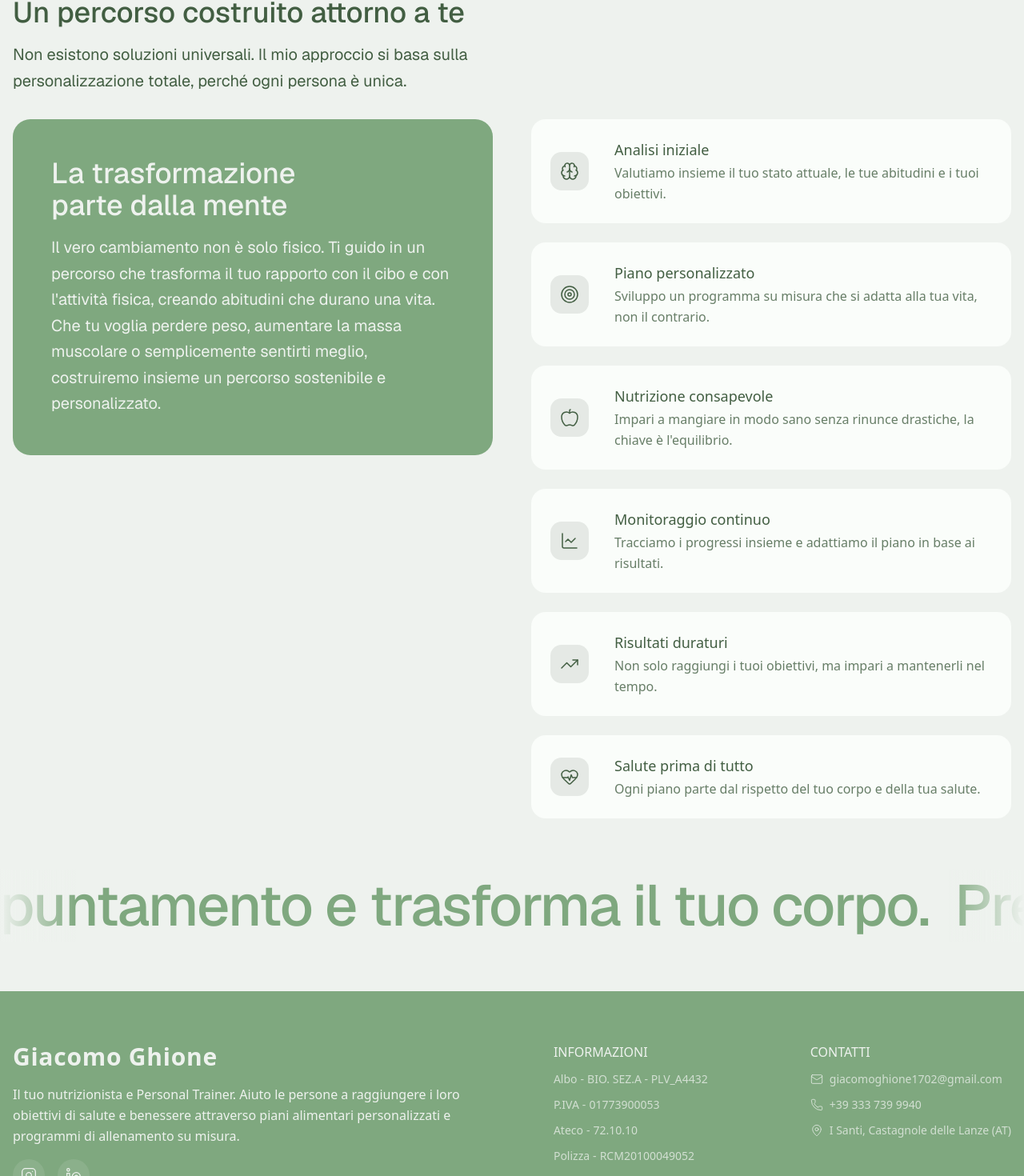
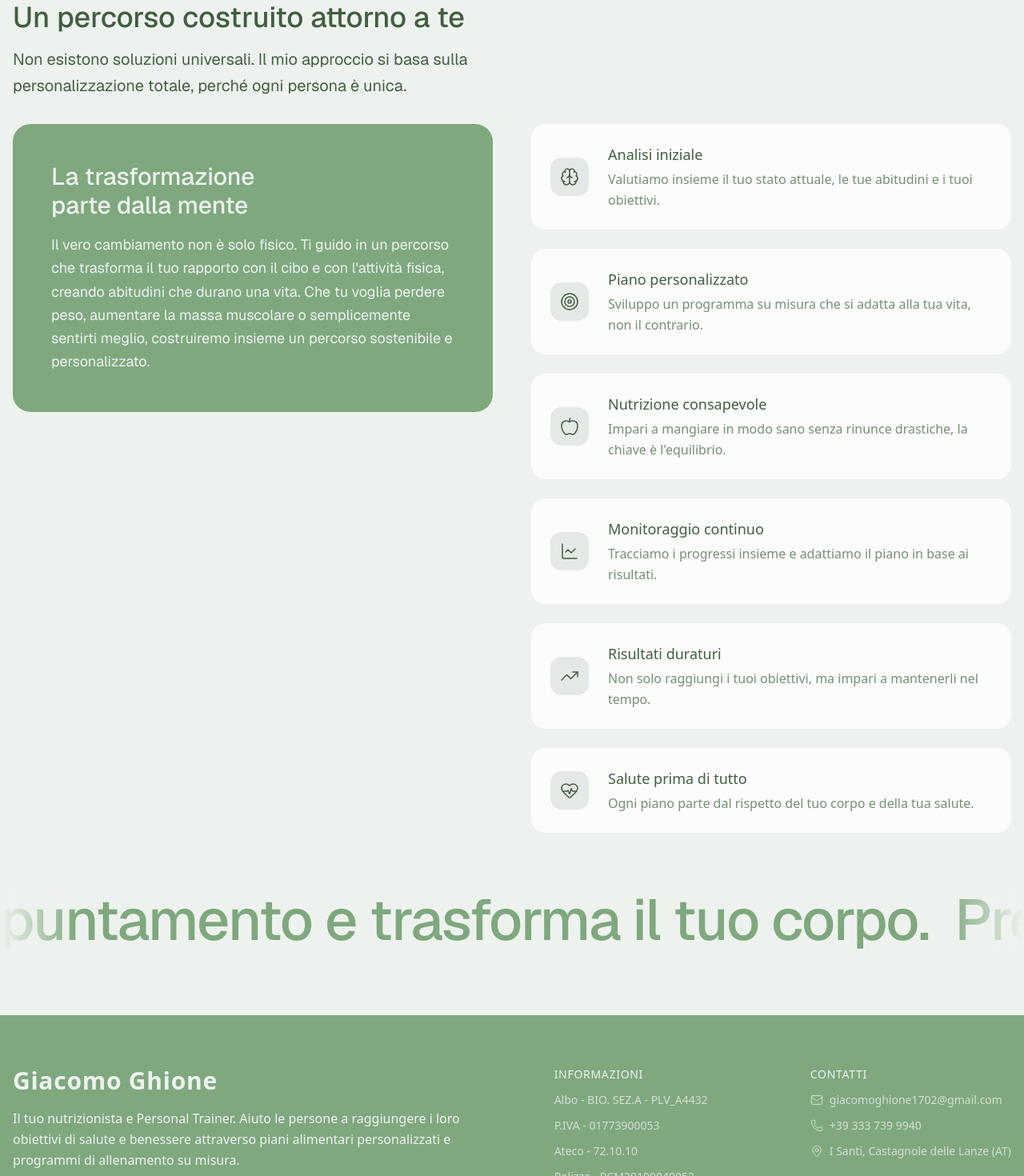
Before and after one commit to GiacomoGhione/Portfolio, a Next.js app: page /metodo in a window 1280 px wide. Shown: the part 1067-2537 px from the top of the page at 80% size. Built offline with nearby package versions, Linux system fonts and the light colour scheme.

Commit message:
Portfolio: Frontend: ui improvement and modularization

```diff
--- a/app/metodo/page.jsx
+++ b/app/metodo/page.jsx
@@ -109,11 +109,19 @@ export default function Metodo() {
         {/* Left: Sticky Philosophy box */}
         <div className="lg:w-1/2">
           <div className="lg:sticky lg:top-28">
-            <SectionHeader
-              title="La trasformazione parte dalla mente"
-              description="Il vero cambiamento non è solo fisico. Ti guido in un percorso che trasforma il tuo rapporto con il cibo e con l'attività fisica, creando abitudini che durano una vita. Che tu voglia perdere peso, aumentare la massa muscolare o semplicemente sentirti meglio, costruiremo insieme un percorso sostenibile e personalizzato."
-              className="text-background bg-foreground rounded-3xl p-8 lg:p-12"
-            />
+            <div className="text-background bg-foreground rounded-3xl p-8 lg:p-12">
+              <h2 className="font-sans font-medium text-2xl lg:text-3xl mb-2 lg:mb-4 text-balance">
+                La trasformazione parte dalla mente
+              </h2>
+              <p className="font-sans text-md lg:text-lg leading-relaxed">
+                Il vero cambiamento non è solo fisico. Ti guido in un percorso
+                che trasforma il tuo rapporto con il cibo e con l'attività
+                fisica, creando abitudini che durano una vita. Che tu voglia
+                perdere peso, aumentare la massa muscolare o semplicemente
+                sentirti meglio, costruiremo insieme un percorso sostenibile e
+                personalizzato.
+              </p>
+            </div>
           </div>
         </div>
 
--- a/components/custom/layout/Footer.jsx
+++ b/components/custom/layout/Footer.jsx
@@ -1,20 +1,33 @@
-import { Instagram, Linkedin, Mail, Phone, Clock, MapPin } from "lucide-react";
+import { Mail, Phone, MapPin } from "lucide-react";
 
 import TransitionLink from "../ui/TransitionLink";
 import { CONTACT, SOCIAL_LINKS } from "@/lib/constants";
 
-const infoLinks = [
-  { label: "Email", value: CONTACT.email, icon: Mail },
-  { label: "Telefono", value: CONTACT.phone, icon: Phone },
+/** Items shown in the "Informazioni" column */
+const legalInfo = [
   { label: "Albo", value: CONTACT.albo },
   { label: "P.IVA", value: CONTACT.piva },
   { label: "Ateco", value: CONTACT.ateco },
   { label: "Polizza", value: CONTACT.polizza },
+];
+
+/** Items shown in the "Contatti" column */
+const contactLinks = [
   {
-    label: "Posizione",
-    value: CONTACT.mapsUrl,
-    address: CONTACT.address,
+    icon: Mail,
+    label: CONTACT.email,
+    href: `mailto:${CONTACT.email}`,
+  },
+  {
+    icon: Phone,
+    label: CONTACT.phone,
+    href: `tel:${CONTACT.phone.replace(/\s/g, "")}`,
+  },
+  {
     icon: MapPin,
+    label: CONTACT.address,
+    href: CONTACT.mapsUrl,
+    external: true,
   },
 ];
 
@@ -63,80 +76,42 @@ export default function Footer() {
           </div>
 
           <div className="flex flex-col gap-12 xl:flex-row xl:gap-32 2xl:gap-40 justify-end">
-            {/* Second col */}
+            {/* Informazioni */}
             <div>
-              <h1 className="font-medium uppercase mb-3">Informazioni</h1>
+              <h3 className="font-medium uppercase mb-3 text-sm tracking-wider">
+                Informazioni
+              </h3>
               <ul className="flex flex-col gap-3 text-sm">
-                {infoLinks.map(({ label, value }) => {
-                  const isIva = label === "P.IVA";
-                  const isAlbo = label === "Albo";
-                  const isAteco = label === "Ateco";
-                  const isPolizza = label === "Polizza";
-
-                  const content = (
-                    <div className="flex items-center gap-1 text-sm text-background/75 hover:text-background transition-colors duration-500">
-                      {label && (
-                        <>
-                          <span>{label}</span>
-                          <span className="">-</span>
-                        </>
-                      )}
-                      <span>{value}</span>
-                    </div>
-                  );
-
-                  if (isIva || isAlbo || isAteco || isPolizza) {
-                    return <li key={label}>{content}</li>;
-                  }
-                })}
+                {legalInfo.map(({ label, value }) => (
+                  <li key={label}>
+                    <span className="text-background/75">
+                      {label} - {value}
+                    </span>
+                  </li>
+                ))}
               </ul>
             </div>
-            {/* Third col */}
+
+            {/* Contatti */}
             <div>
-              <h1 className="font-medium uppercase mb-3">Contatti</h1>
+              <h3 className="font-medium uppercase mb-3 text-sm tracking-wider">
+                Contatti
+              </h3>
               <ul className="flex flex-col gap-3 text-sm">
-                {infoLinks.map(({ label, value, icon: Icon, address }) => {
-                  const isEmail = label === "Email";
-                  const isPhone = label === "Telefono";
-                  const isPosition = label === "Posizione";
-
-                  const content = (
-                    <div className="flex items-center gap-2 text-sm text-background/75 hover:text-background transition-colors duration-500">
-                      {Icon && <Icon className="h-4 w-4" strokeWidth={1.5} />}
-                      <span>{label === "Posizione" ? address : value}</span>
-                    </div>
-                  );
-
-                  if (isEmail) {
-                    return (
-                      <li key={label}>
-                        <a href={`mailto:${value}`}>{content}</a>
-                      </li>
-                    );
-                  }
-                  if (isPhone) {
-                    return (
-                      <li key={label}>
-                        <a href={`tel:${value.replace(/\s/g, "")}`}>
-                          {content}
-                        </a>
-                      </li>
-                    );
-                  }
-                  if (isPosition) {
-                    return (
-                      <li key={label}>
-                        <a
-                          href={value}
-                          target="_blank"
-                          rel="noopener noreferrer"
-                        >
-                          {content}
-                        </a>
-                      </li>
-                    );
-                  }
-                })}
+                {contactLinks.map(({ icon: Icon, label, href, external }) => (
+                  <li key={label}>
+                    <a
+                      href={href}
+                      {...(external
+                        ? { target: "_blank", rel: "noopener noreferrer" }
+                        : {})}
+                      className="flex items-center gap-2 text-background/75 hover:text-background transition-colors duration-500"
+                    >
+                      <Icon className="h-4 w-4" strokeWidth={1.5} />
+                      <span>{label}</span>
+                    </a>
+                  </li>
+                ))}
               </ul>
             </div>
           </div>
--- a/components/custom/sections/ActivityCard.jsx
+++ b/components/custom/sections/ActivityCard.jsx
@@ -41,11 +41,11 @@ export default function ActivityCard({ activity, index }) {
 
       {/* Text */}
       <div className={index % 2 === 1 ? "lg:order-1" : ""}>
-        <h3 className="font-sans text-2xl lg:text-4xl mb-3 text-muted-foreground">
+        <h3 className="font-sans font-medium text-2xl lg:text-3xl mb-3 text-muted-foreground">
           {activity.title}
         </h3>
         <div className="w-18 h-px bg-muted-foreground/75 mb-4" />
-        <p className="text-muted-foreground leading-relaxed text-lg">
+        <p className="text-muted-foreground/70 leading-relaxed text-base lg:text-lg">
           {activity.description}
         </p>
       </div>
--- a/components/custom/sections/HeroSection.jsx
+++ b/components/custom/sections/HeroSection.jsx
@@ -28,13 +28,13 @@ export default function HeroSection() {
         </h1>
 
         {/* Description */}
-        <p className="font-sans text-lg leading-relaxed text-balance tracking-wide font-medium text-muted-foreground z-40">
+        <p className="font-sans text-lg leading-relaxed text-balance tracking-wide text-muted-foreground z-40 -mt-2 lg:mt-0">
           Sono un nutrizionista e personal trainer, insieme raggiungeremo
           risultati concreti e duraturi nel tempo.
         </p>
 
         {/* CTA Buttons */}
-        <div className="flex flex-col lg:flex-row flex-wrap gap-4 z-40 mt-2">
+        <div className="flex flex-col lg:flex-row flex-wrap gap-4 z-40 lg:mt-2">
           <CTAButton
             label="Inizia il tuo percorso"
             href="/contatti"
--- a/components/custom/sections/LogosBanner.jsx
+++ b/components/custom/sections/LogosBanner.jsx
@@ -4,7 +4,7 @@ import { motion } from "framer-motion";
 
 export default function LogosBanner() {
   return (
-    <section className="relative w-full overflow-hidden mb-18">
+    <section className="relative w-full overflow-hidden mb-21">
       {/* Fade edges */}
       <div className="pointer-events-none absolute inset-y-0 left-0 z-10 w-24 bg-linear-to-r from-background to-transparent" />
       <div className="pointer-events-none absolute inset-y-0 right-0 z-10 w-24 bg-linear-to-l from-background to-transparent" />
--- a/components/custom/ui/CTASection.jsx
+++ b/components/custom/ui/CTASection.jsx
@@ -12,7 +12,7 @@ export default function CTASection({
 }) {
   return (
     <div className="relative rounded-3xl bg-foreground text-background p-8 lg:p-16 text-center flex flex-col items-center gap-6">
-      <div className="pointer-events-none absolute inset-0 rounded-3xl bg-[radial-gradient(ellipse_at_center,rgba(220,240,75,0.15)_0%,transparent_70%)]" />
+      <div className="pointer-events-none absolute inset-0 rounded-3xl bg-[radial-gradient(ellipse_at_center,rgba(220,240,75,0.15)_0%,transparent_75%)]" />
       <SectionHeader
         title={title}
         description={description}
--- a/components/custom/ui/FeatureCard.jsx
+++ b/components/custom/ui/FeatureCard.jsx
@@ -1,3 +1,26 @@
+/**
+ * Icon badge used inside feature cards.
+ * @param {"sm"|"md"} size
+ */
+function IconBadge({ icon: Icon, size = "md", interactive = false }) {
+  const sizes = {
+    sm: "h-9 w-9 [&_svg]:h-5 [&_svg]:w-5",
+    md: "h-12 w-12 [&_svg]:h-6 [&_svg]:w-6",
+  };
+
+  return (
+    <div
+      className={`flex shrink-0 items-center justify-center rounded-xl bg-muted text-muted-foreground ${sizes[size]} ${
+        interactive
+          ? "transition-colors group-hover:bg-foreground group-hover:text-background"
+          : ""
+      }`}
+    >
+      <Icon strokeWidth={1.5} />
+    </div>
+  );
+}
+
 export default function FeatureCard({
   icon: Icon,
   title,
@@ -7,22 +30,23 @@ export default function FeatureCard({
   tag,
   iconPosition = "left",
 }) {
+  // ── Timeline (used in ExperienceTimeline) ──
   if (variant === "timeline") {
     return (
       <div
         className={`lg:w-1/2 ${iconPosition === "right" ? "lg:pr-12" : "lg:pl-12"}`}
       >
         <div
-          className={`rounded-2xl bg-card p-6 transition-all duration-500 hover:shadow-lg ${iconPosition === "right" ? "lg:text-right" : "lg:text-left"}`}
+          className={`group rounded-2xl bg-card p-6 transition-all duration-500 hover:shadow-lg ${
+            iconPosition === "right" ? "lg:text-right" : "lg:text-left"
+          }`}
         >
           <div
             className={`flex items-center gap-3 mb-3 ${
               iconPosition === "right" ? "lg:flex-row-reverse" : ""
             }`}
           >
-            <div className="flex h-9 w-9 shrink-0 items-center justify-center rounded-xl bg-muted text-muted-foreground">
-              <Icon className="h-5 w-5" strokeWidth={1.5} />
-            </div>
+            <IconBadge icon={Icon} interactive size="sm" />
             <span className="text-xs font-medium text-muted-foreground uppercase tracking-wider">
               {tag}
             </span>
@@ -30,25 +54,24 @@ export default function FeatureCard({
           <h4 className="font-medium text-muted-foreground text-base leading-snug">
             {title}
           </h4>
-          <p className="text-muted-foreground text-sm mt-1">{description}</p>
+          <p className="text-muted-foreground/70 text-sm mt-1">{description}</p>
         </div>
       </div>
     );
   }
 
+  // ── Bento (vertical layout, grid-spanning) ──
   if (variant === "bento") {
     return (
       <div
-        className={`group rounded-2xl bg-card p-6 transition-all duration-500 hover:border-foreground/20 hover:shadow-lg overflow-hidden ${className}`}
+        className={`group rounded-2xl bg-card p-6 transition-all duration-500 hover:shadow-lg overflow-hidden ${className}`}
       >
-        <div className="flex h-12 w-12 shrink-0 mb-4 items-center justify-center rounded-xl bg-muted text-muted-foreground transition-colors group-hover:bg-foreground group-hover:text-background">
-          <Icon className="h-6 w-6" strokeWidth={1.5} />
-        </div>
-        <div className="min-w-0">
-          <h4 className="font-medium text-muted-foreground text-lg mb-0.5 truncate">
+        <IconBadge icon={Icon} interactive />
+        <div className="min-w-0 mt-4">
+          <h4 className="font-medium text-muted-foreground text-lg mb-1 truncate">
             {title}
           </h4>
-          <p className="text-muted-foreground/80 leading-relaxed line-clamp-2">
+          <p className="text-muted-foreground/70 leading-relaxed line-clamp-2">
             {description}
           </p>
         </div>
@@ -56,19 +79,18 @@ export default function FeatureCard({
     );
   }
 
+  // ── Default (horizontal icon + text) ──
   return (
     <div
-      className={`group rounded-2xl bg-card p-6 transition-all duration-500 hover:border-foreground/20 hover:shadow-lg ${className}`}
+      className={`group rounded-2xl bg-card p-6 transition-all duration-500 hover:shadow-lg ${className}`}
     >
-      <div className="flex items-center gap-8 min-w-0">
-        <div className="flex h-12 w-12 shrink-0 items-center justify-center rounded-xl bg-muted text-muted-foreground transition-colors group-hover:bg-foreground group-hover:text-background">
-          <Icon className="h-6 w-6" strokeWidth={1.5} />
-        </div>
+      <div className="flex items-center gap-6 min-w-0">
+        <IconBadge icon={Icon} interactive />
         <div className="min-w-0">
-          <h4 className="font-medium text-muted-foreground text-lg mb-0.5 truncate">
+          <h4 className="font-medium text-muted-foreground text-lg mb-1 truncate">
             {title}
           </h4>
-          <p className="text-muted-foreground/80 leading-relaxed line-clamp-2">
+          <p className="text-muted-foreground/70 leading-relaxed line-clamp-2">
             {description}
           </p>
         </div>
```
Also changed, not shown: app/contatti/page.jsx (+2 -17 lines), app/servizi/page.jsx (+4 -81 lines), components/custom/ui/ContactInfoItem.jsx (added, +20 -0 lines), components/custom/ui/PricingCard.jsx (added, +79 -0 lines).
